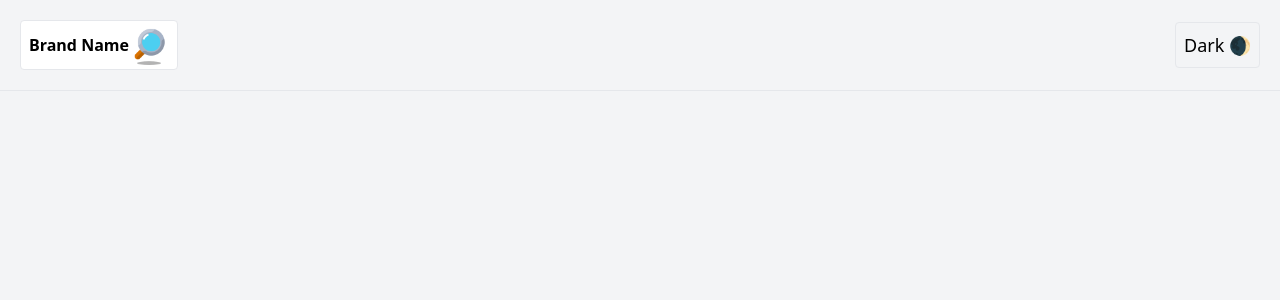
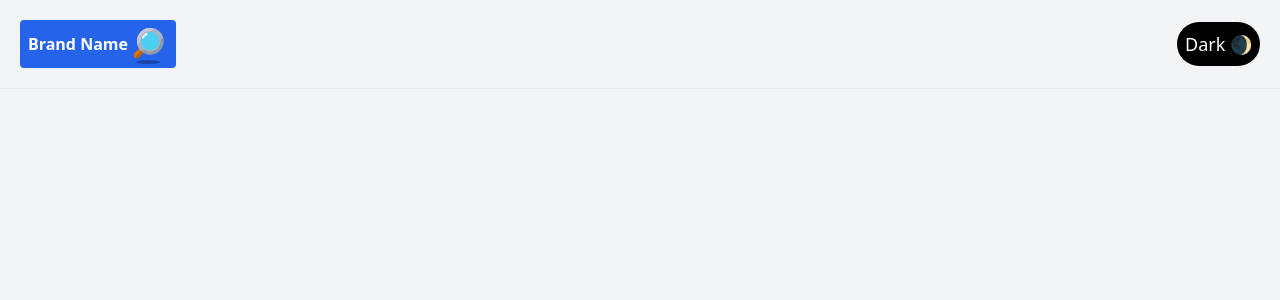
Before and after one commit to M-AminAlizadeh/Search-app, a React (Vite) app: page / in a window 1280 px wide. Shown: the top 300 px of the page. Built offline with nearby package versions, Linux system fonts and the light colour scheme.

Commit message:
Add style to dark/light mode for brand-name container and dark/light mode button

```diff
--- a/src/components/Navbar.jsx
+++ b/src/components/Navbar.jsx
@@ -8,13 +8,13 @@ function Navbar({darkTheme, setDarkTheme}) {
     <nav className="border-b p-5 flex flex-wrap justify-center items-center sm:justify-between">
       {/* Brand name link */}
       <Link to="/">
-        <div className="flex border justify-start items-center py-1 px-2 rounded bg-white">
+        <div className="flex justify-start items-center py-1 px-2 rounded bg-blue-600 text-white dark:text-black dark:bg-white">
           <h1 className="font-bold text">Brand Name</h1>
           <img width="40" src={brandIcon} alt="search"/>
         </div>
       </Link>
       {/* Dark/light mode */}
-      <button className='border text-lg p-2 rounded hover:shadow-lg' onClick={handleTheme}>
+      <button className='text-lg p-2 bg-black text-white rounded-full hover:shadow-lg dark:text-black dark:bg-white' onClick={handleTheme}>
         {darkTheme ? 'Light ☀️': 'Dark 🌒'}
       </button>
     </nav>
```
